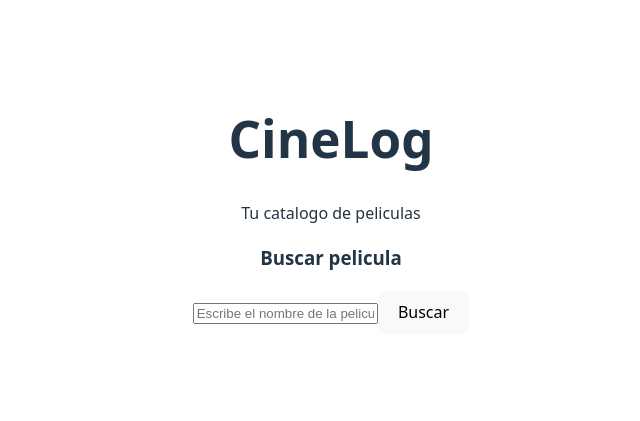
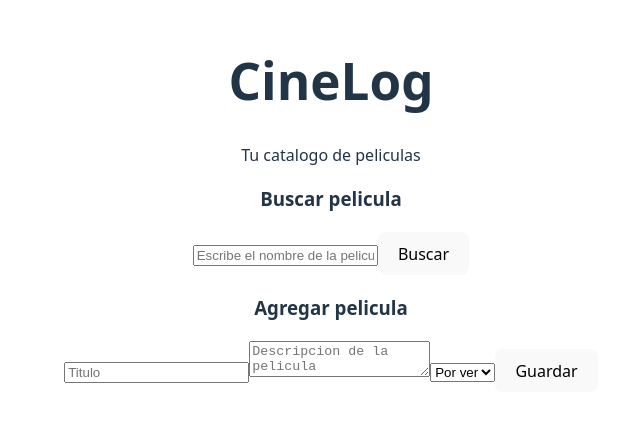
Before and after one commit to lsbcreativa/cinelog-react, a React (Vite) app: page / in a window 1280 px wide. Shown: the part 195-616 px from the top of the page, without its empty margins (309-949 px from the left). Built offline with nearby package versions, Linux system fonts and the light colour scheme; no server answers; the database is empty.

Commit message:
Importo FormularioPelicula en App.jsx

```diff
--- a/src/App.jsx
+++ b/src/App.jsx
@@ -12,6 +12,9 @@ import { db } from "./firebase/config";
 
 // importamos el componente de buscar pelicula
 import BuscarPelicula from "./components/BuscarPelicula";
+
+// importamos el formulario para agregar y editar peliculas
+import FormularioPelicula from "./components/FormularioPelicula";
 
 // importamos los estilos
 
@@ -100,6 +103,16 @@ function App() {
 
       {/* componente para buscar peliculas en la api */}
       <BuscarPelicula setPeliculaOMDB={setPeliculaOMDB} />
+
+      {/* formulario para agregar o editar peliculas */}
+      <FormularioPelicula
+        agregarPelicula={agregarPelicula}
+        actualizarPelicula={actualizarPelicula}
+        peliculaEditar={peliculaEditar}
+        setPeliculaEditar={setPeliculaEditar}
+        peliculaOMDB={peliculaOMDB}
+        setPeliculaOMDB={setPeliculaOMDB}
+      />
     </div>
   )
 }
```
